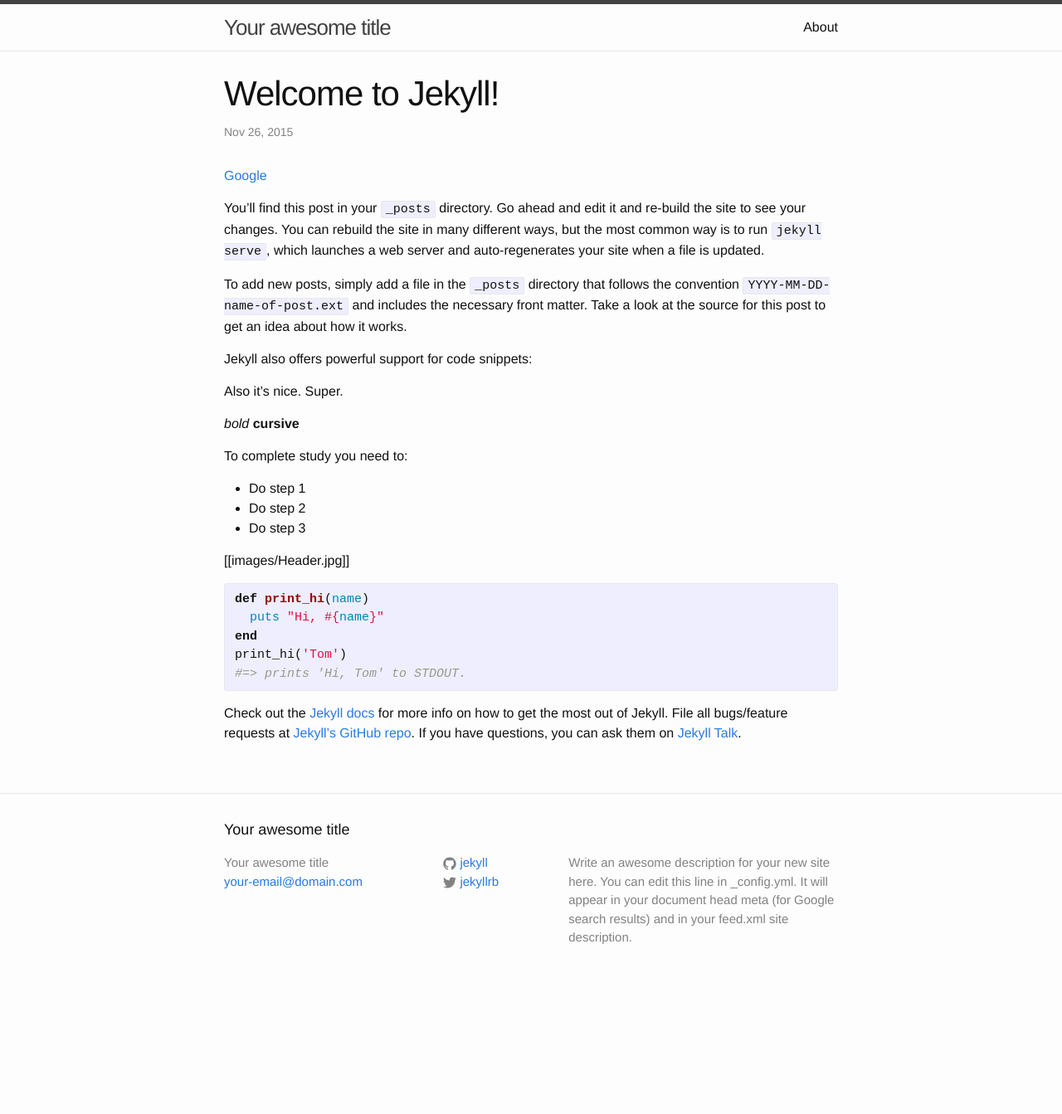
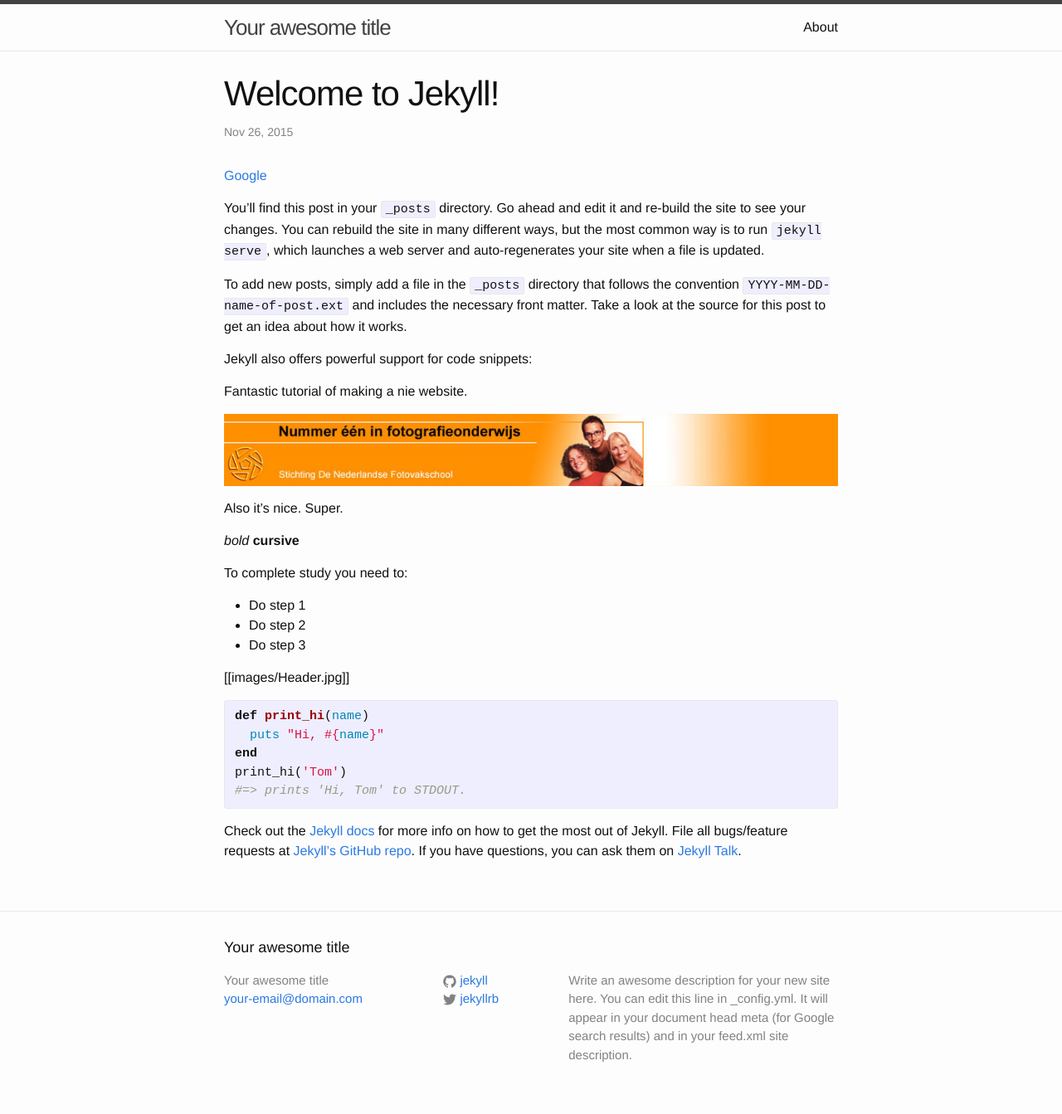
Before and after one commit to Fotovakschool/fotovakschool.github.io, a Jekyll site: the page built from _posts/2015-11-26-welcome-to-jekyll.markdown, in a window 1280 px wide. Shown: the whole page at 83% size. Built offline with Jekyll 4.4.1, drawn with Linux system fonts in a browser that asks for light colours; before the commit the page ends 1202 px from its top, so only the background shows below that.

Commit message:
Changes made by

```diff
--- a/_posts/2015-11-26-welcome-to-jekyll.markdown
+++ b/_posts/2015-11-26-welcome-to-jekyll.markdown
@@ -4,8 +4,6 @@ title:  "Welcome to Jekyll!"
 date:   2015-11-26 12:05:18 +0200
 categories: jekyll update
 ---
-
-
 [Google](http://www.google.com)
 
 
@@ -14,6 +12,11 @@ You’ll find this post in your `_posts` directory. Go ahead and edit it and re-
 To add new posts, simply add a file in the `_posts` directory that follows the convention `YYYY-MM-DD-name-of-post.ext` and includes the necessary front matter. Take a look at the source for this post to get an idea about how it works.
 
 Jekyll also offers powerful support for code snippets:
+
+Fantastic tutorial of making a nie website.
+
+![Header.jpg](https://raw.githubusercontent.com/fotovakschool/fotovakschool.github.io/master/images/Header.jpg)
+
 
 Also it's nice. Super.
 
```
